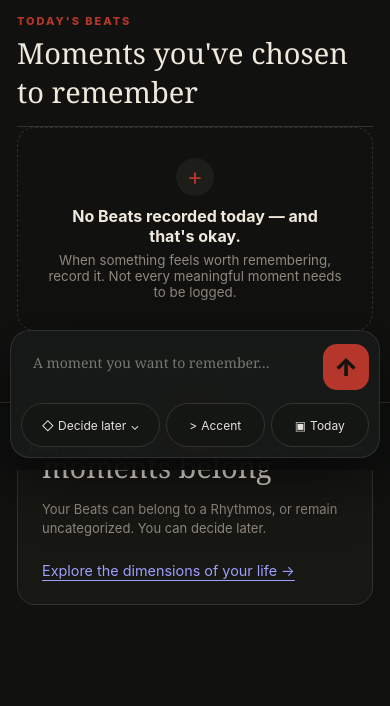
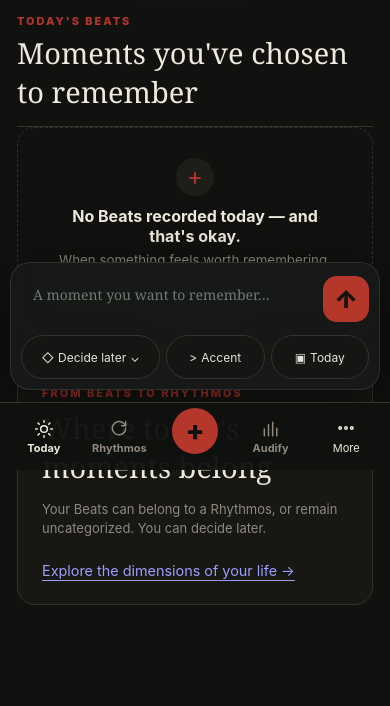
Before and after one commit to drummerbock/sumbody, a Flask app: page / in a window 390 px wide. Shown: the part 374-1080 px from the top of the page. Run offline with Flask 3, Linux system fonts and the light colour scheme; the visitor is signed in with stand-in values (Sample User, id 1); data that the repository does not hold is empty; some libraries are stand-ins or nearby versions.

Commit message:
Keep Silk above the mobile bottom navigation and iOS keyboard (#36)

```diff
--- a/static/style.css
+++ b/static/style.css
@@ -410,3 +410,10 @@ button:focus-visible,a:focus-visible,summary:focus-visible,input:focus-visible,s
  .silk-area-picker{bottom:calc(100% + 8px);max-height:min(36dvh,270px)}
 }
 @media(prefers-reduced-motion:reduce){.quick-composer,.silk-area-picker{transition:none!important}}
+
+/* Silk must never cover the mobile navigation while the keyboard is closed. */
+@media(max-width:700px){
+ .quick-composer{bottom:max(calc(80px + env(safe-area-inset-bottom)),calc(12px + var(--silk-keyboard-height,0px)))}
+ footer{z-index:30}
+ .silk-area-picker{z-index:46}
+}
```
